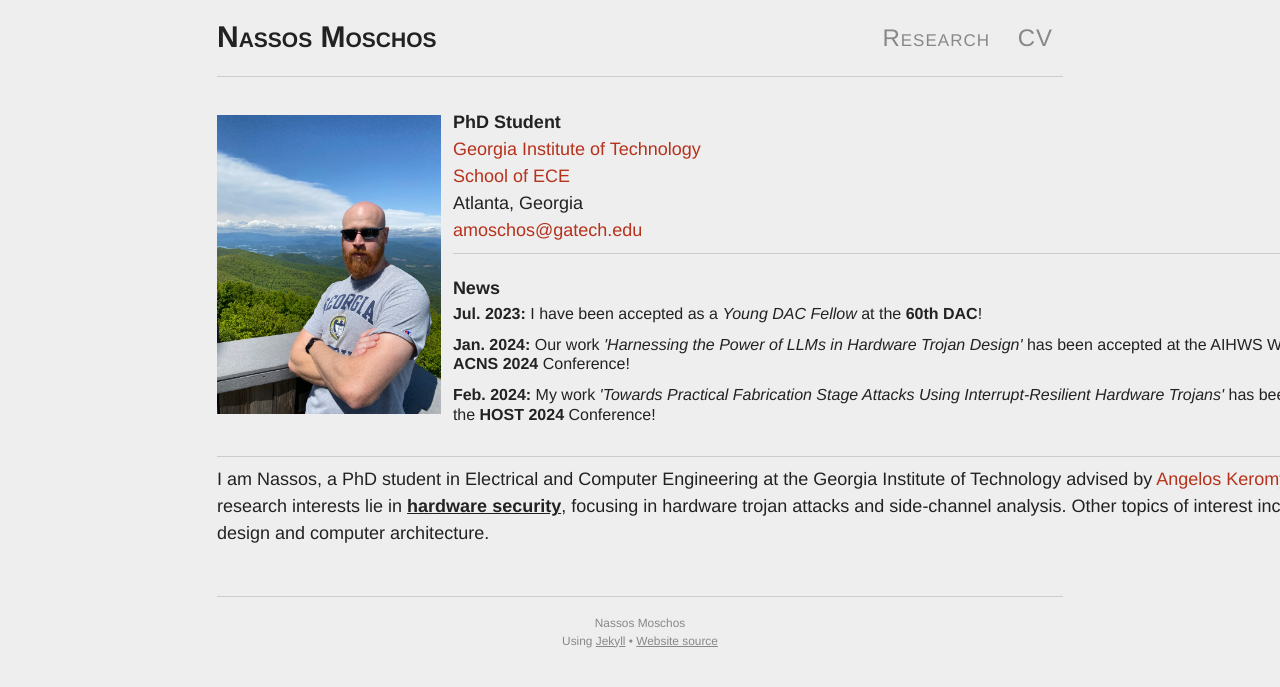
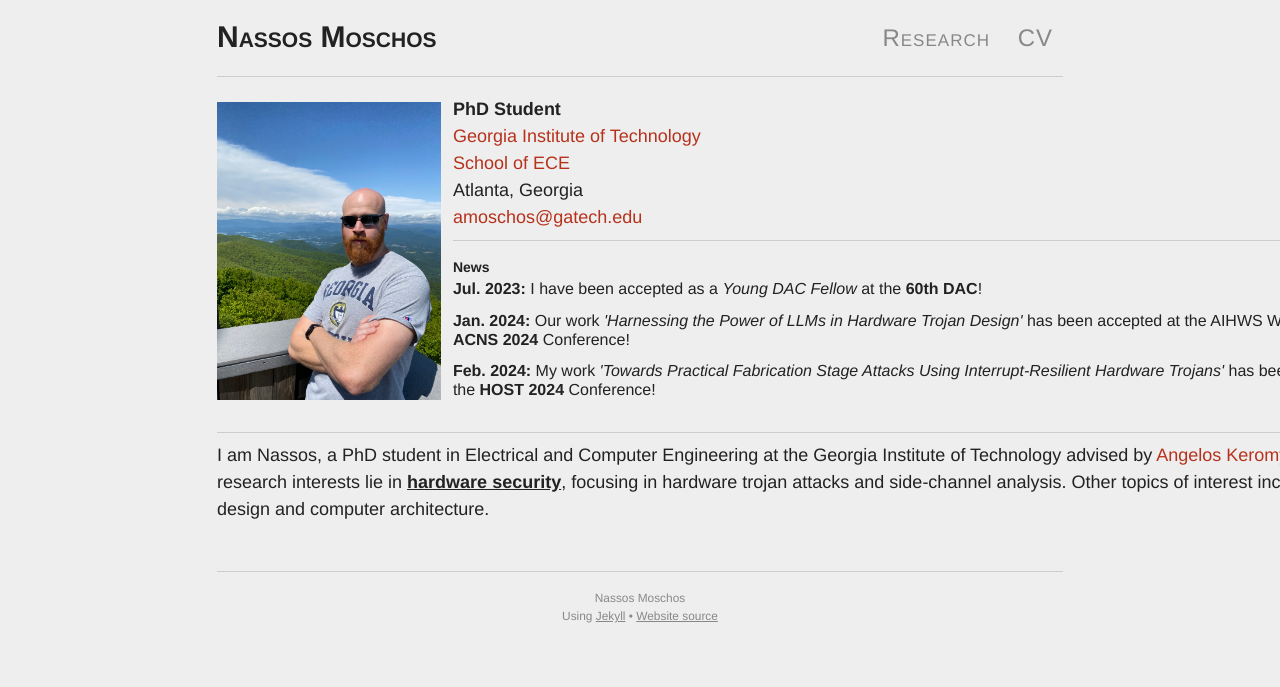
Before and after one commit to 0ena/0ena.github.io, a Jekyll site: the page built from index.md, in a window 1280 px wide. Shown: the top 687 px of the page. Built offline with Jekyll 4.4.1, drawn with Linux system fonts in a browser that asks for light colours; nearby versions of some CDN libraries; library files that are not in the unit come from our copies.

Commit message:
Update page.html

```diff
--- a/_layouts/page.html
+++ b/_layouts/page.html
@@ -5,7 +5,7 @@ layout: default
     <div class="container">
         <div class="row">
             <div class="col-4 bio-column">
-            <h3></h3>
+            <h5></h5>
             {% include image.html url="images/mountains.JPEG" caption="" width="224px" align="left" %}
 
             <b>PhD Student</b> <br>
@@ -19,7 +19,7 @@ layout: default
 -->
 
             <hr>
-            <h4>News</h4>
+            <h5>News</h5>
             <div class="news">
                 {% for item in site.data.news %}
                 <div class="entry"><b>{{item.date}}:</b> {{item.event}}</div>
```
